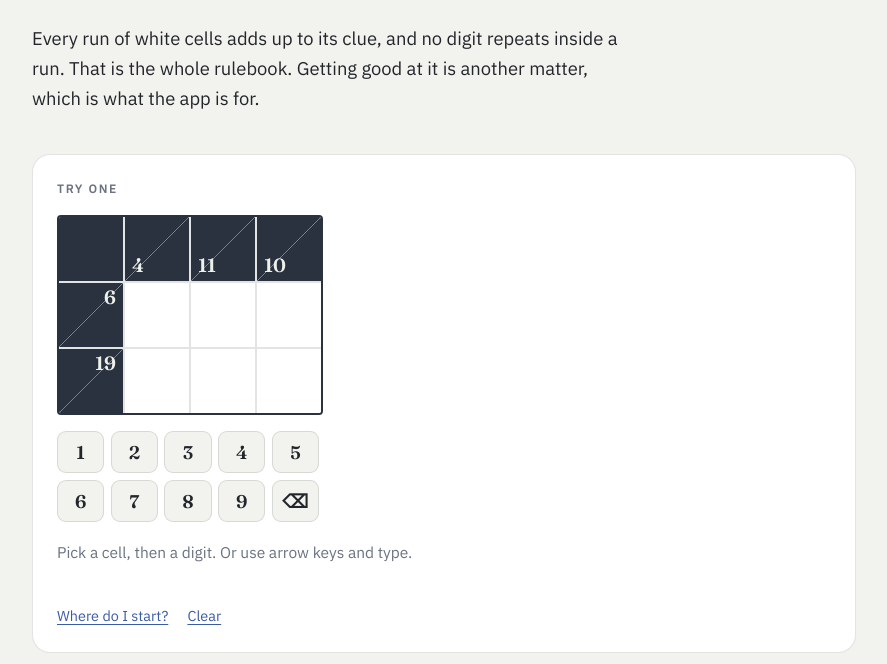
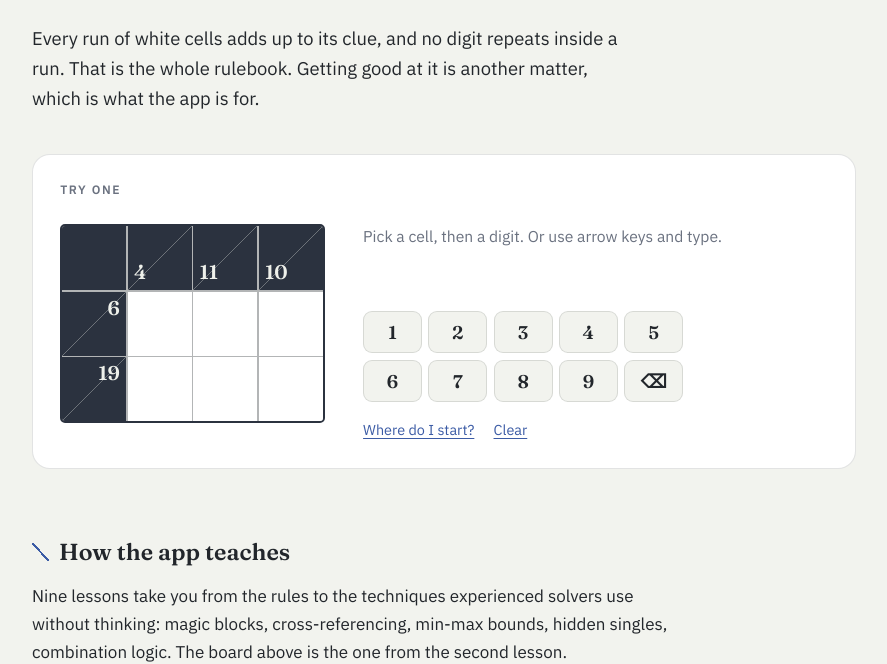
Before and after one commit to kkai/justkakuro, a plain HTML site: page AppStore/index.html in a window 1280 px wide. Shown: the part 168-832 px from the top of the page, without its empty margins (196-1083 px from the left). Drawn offline with Linux system fonts and the light colour scheme.

Commit message:
Fix the board's grid lines and use the space beside it

```diff
--- a/AppStore/index.html
+++ b/AppStore/index.html
@@ -12,13 +12,13 @@
   :root{
     --paper:#f2f3ee; --surface:#fff; --ink:#22262b; --ink-soft:#6b7280;
     --block:#2b323f; --indigo:#3b5ba5; --wash:rgba(59,91,165,.13);
-    --done:#48856a; --wrong:#c44338; --line:rgba(34,38,43,.13);
+    --done:#48856a; --wrong:#c44338; --line:rgba(34,38,43,.13); --grid:rgba(34,38,43,.34);
     --cell:clamp(46px,12vw,64px);
   }
   @media (prefers-color-scheme:dark){
     :root{ --paper:#15171b; --surface:#1d2026; --ink:#e9ebe7; --ink-soft:#98a0ac;
            --block:#0f1216; --indigo:#8aa4e0; --wash:rgba(138,164,224,.16);
-           --done:#6fb894; --wrong:#e0796e; --line:rgba(233,235,231,.15); }
+           --done:#6fb894; --wrong:#e0796e; --line:rgba(233,235,231,.15); --grid:rgba(233,235,231,.30); }
   }
   *{box-sizing:border-box}
   html{-webkit-text-size-adjust:100%}
@@ -51,25 +51,30 @@
   .lede{font-size:1.15rem;max-width:38rem;margin-top:1.6rem}
 
   /* ---- the board ---------------------------------------------------- */
-  .play{margin:2.5rem 0 0;padding:1.5rem;background:var(--surface);
-        border:1px solid var(--line);border-radius:18px}
-  .eyebrow{font-size:.76rem;letter-spacing:.13em;text-transform:uppercase;
-           color:var(--ink-soft);font-weight:600;margin:0 0 1rem}
-  .board{display:grid;grid-template-columns:repeat(4,var(--cell));
-         gap:2px;background:var(--line);border:2px solid var(--block);
-         width:max-content;max-width:100%;border-radius:4px;overflow:hidden}
+  .play{margin:2.5rem 0 0;padding:1.6rem 1.7rem;background:var(--surface);
+        border:1px solid var(--line);border-radius:18px;
+        display:grid;gap:.4rem 2.4rem;
+        grid-template-columns:auto minmax(15rem,1fr);
+        grid-template-areas:"eyebrow eyebrow" "board side";align-items:start}
+  .eyebrow{grid-area:eyebrow;font-size:.76rem;letter-spacing:.13em;text-transform:uppercase;
+           color:var(--ink-soft);font-weight:600;margin:0 0 1.1rem}
+  .board{grid-area:board;display:grid;grid-template-columns:repeat(4,var(--cell));
+         gap:1.5px;background:var(--grid);border:2px solid var(--block);
+         width:max-content;max-width:100%;border-radius:5px;overflow:hidden}
+  .side{grid-area:side;min-width:0}
   .sq{width:var(--cell);height:var(--cell);background:var(--surface);
       display:flex;align-items:center;justify-content:center;position:relative;
-      font-family:Fraunces,Georgia,serif;font-size:calc(var(--cell)*.5);font-weight:600}
+      font-family:Fraunces,Georgia,serif;font-size:calc(var(--cell)*.52);font-weight:600}
   .sq.block{background:var(--block)}
   .sq.clue{background:var(--block);color:#eef0ea}
   .sq.clue::before{content:"";position:absolute;inset:0;
-      background:linear-gradient(to bottom right,transparent calc(50% - .6px),
-                 rgba(238,240,234,.42) calc(50% - .6px),rgba(238,240,234,.42) calc(50% + .6px),
-                 transparent calc(50% + .6px));}
-  .sq .across,.sq .down{position:absolute;font-size:calc(var(--cell)*.3);font-weight:600;line-height:1}
-  .sq .across{top:9%;right:11%}
-  .sq .down{bottom:9%;left:11%}
+      background:linear-gradient(to bottom right,transparent calc(50% - .5px),
+                 rgba(238,240,234,.34) calc(50% - .5px),rgba(238,240,234,.34) calc(50% + .5px),
+                 transparent calc(50% + .5px));}
+  .sq .across,.sq .down{position:absolute;font-size:calc(var(--cell)*.31);
+      font-weight:600;line-height:1;font-variant-numeric:lining-nums}
+  .sq .across{top:11%;right:10%}
+  .sq .down{bottom:11%;left:10%}
   .sq.white{cursor:pointer;color:var(--ink);transition:background .12s}
   .sq.white:hover{background:var(--wash)}
   .sq.white.on{background:var(--wash);box-shadow:inset 0 0 0 2px var(--indigo)}
@@ -78,17 +83,22 @@
   .board.solved .sq.white{color:var(--done)}
 
   .pad{display:grid;grid-template-columns:repeat(5,1fr);gap:.4rem;
-       margin:1rem 0 0;max-width:calc(var(--cell)*4 + 6px)}
+       margin:1.1rem 0 0;max-width:20rem}
   .pad button{font-family:Fraunces,Georgia,serif;font-size:1.15rem;font-weight:600;
        padding:.55rem 0;background:var(--paper);color:var(--ink);
        border:1px solid var(--line);border-radius:9px;cursor:pointer}
   .pad button:hover{background:var(--wash);border-color:var(--indigo)}
   .pad button:focus-visible{outline:2px solid var(--indigo);outline-offset:2px}
 
-  .status{margin:1.1rem 0 0;min-height:3.2em;font-size:.97rem;color:var(--ink-soft);max-width:34rem}
+  .status{margin:0;min-height:4.4em;font-size:.98rem;color:var(--ink-soft)}
   .status strong{color:var(--ink)}
   .status.win{color:var(--done)}
-  .tools{display:flex;gap:1.2rem;margin:.9rem 0 0;font-size:.9rem}
+  .tools{display:flex;gap:1.2rem;margin:1rem 0 0;font-size:.9rem}
+  @media (max-width:700px){
+    .play{grid-template-columns:1fr;grid-template-areas:"eyebrow" "board" "side";gap:0}
+    .side{margin-top:1.2rem}
+    .status{min-height:3.2em}
+  }
   .tools button{background:none;border:0;padding:0;color:var(--indigo);
        cursor:pointer;font:inherit;text-decoration:underline;text-underline-offset:3px}
 
@@ -123,11 +133,13 @@
 <section class="play">
   <p class="eyebrow">Try one</p>
   <div class="board" id="board" role="grid" aria-label="Kakuro puzzle, three rows by four columns"></div>
-  <div class="pad" id="pad" aria-label="Digit entry"></div>
-  <p class="status" id="status">Pick a cell, then a digit. Or use arrow keys and type.</p>
-  <div class="tools">
-    <button type="button" id="nudge">Where do I start?</button>
-    <button type="button" id="reset">Clear</button>
+  <div class="side">
+    <p class="status" id="status">Pick a cell, then a digit. Or use the arrow keys and type.</p>
+    <div class="pad" id="pad" aria-label="Digit entry"></div>
+    <div class="tools">
+      <button type="button" id="nudge">Where do I start?</button>
+      <button type="button" id="reset">Clear</button>
+    </div>
   </div>
 </section>
 
```
